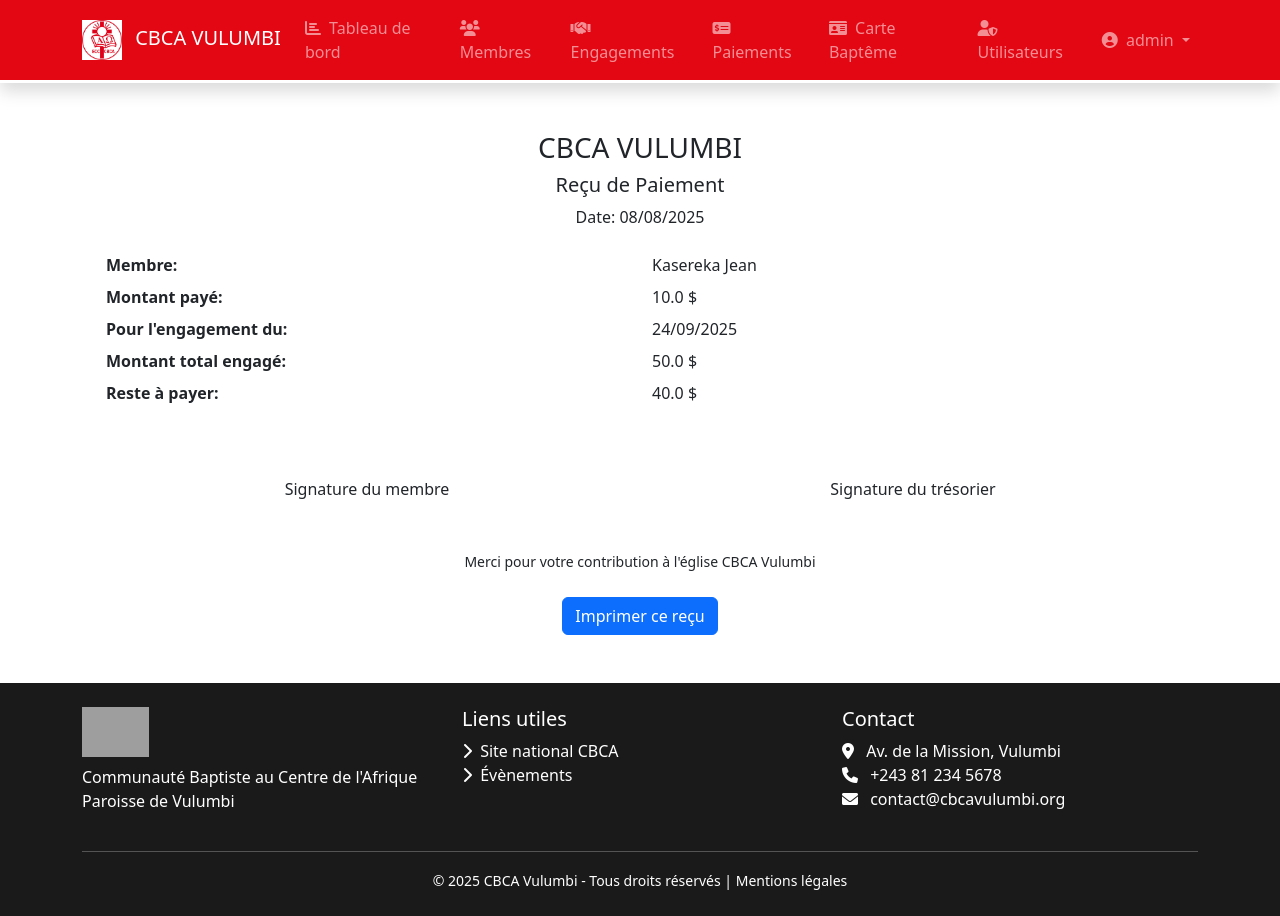
After one commit to MUYISA-KAVALAMI/encagement_cbca-, a Flask app: page /paiements/recu/1 in a window 1280 px wide. The commit adds this page. Run offline with Flask 3, Linux system fonts and the light colour scheme; a user stored in the database is signed in; grey boxes are pictures that could not be loaded.

```diff
--- a/app.py
+++ b/app.py
@@ -1,5 +1,7 @@
 # app.py
 import os, re
+import random
+import string
 from datetime import datetime, timedelta, date
 
 from flask import Flask, render_template, request, redirect, url_for, flash
@@ -112,6 +114,8 @@
             user.last_login = datetime.utcnow()
             db.session.commit()
             flash('Connexion réussie!', 'success')
+            if user.role == 'membre':
+                return redirect(url_for('accueil_membre'))
             return redirect(url_for('accueil'))
         flash('Identifiant ou mot de passe incorrect', 'danger')
     return render_template('login.html', title="Connexion")
@@ -185,8 +189,37 @@
             )
             db.session.add(nouveau_membre)
             db.session.commit()
-            flash('Membre ajouté avec succès!', 'success')
-            return redirect(url_for('liste_membres'))
+
+            from models import User
+
+            # Vérifier si un utilisateur existe déjà avec ce téléphone
+            if not User.query.filter_by(username=nouveau_membre.telephone).first():
+                lettres = ''.join(random.choices(string.ascii_uppercase, k=2))
+                chiffres = ''.join(random.choices(string.digits, k=4))
+                mot_de_passe = lettres + chiffres
+
+                nouvel_user = User(
+                    username=nouveau_membre.telephone,
+                    role='membre'
+                )
+                nouvel_user.set_password(mot_de_passe)
+                db.session.add(nouvel_user)
+                db.session.commit()
+
+                # Envoi de la notification WhatsApp avec le mot de passe
+                if nouveau_membre.apikey_callmebot and nouveau_membre.telephone:
+                    nom = nouveau_membre.cartebapteme.nom if nouveau_membre.cartebapteme else nouveau_membre.code_membre
+                    message = (
+                        f"Bienvenue {nom} à la CBCA VULUMBI !\n"
+                        f"Votre inscription a été enregistrée avec succès.\n"
+                        f"Compte utilisateur créé :\n"
+                        f"Identifiant : {nouveau_membre.telephone}\n"
+                        f"Mot de passe : {mot_de_passe}\n"
+                        f"Vous pouvez vous connecter pour souscrire et suivre vos opérations."
+                    )
+                    envoyer_whatsapp(nouveau_membre.telephone, nouveau_membre.apikey_callmebot, message)
+            else:
+                flash("Un utilisateur existe déjà avec ce numéro. Aucun nouveau compte utilisateur créé.", "warning")
         except Exception as e:
             db.session.rollback()
             flash(f"Erreur lors de l'ajout du membre: {str(e)}", 'danger')
@@ -232,12 +265,22 @@
     return render_template('membres/modifier.html', title="Modifier membre", membre=membre, groupes=groupes, cartes=cartes)
 
 @app.route('/membres/supprimer/<int:id>', methods=['POST'])
+@login_required
+@admin_required
 def supprimer_membre(id):
-
+    from models import Membre, User
     membre = Membre.query.get_or_404(id)
-    db.session.delete(membre)
-    db.session.commit()
-    flash('Membre supprimé avec succès', 'success')
+    try:
+        # Supprimer l'utilisateur lié si existe
+        user = User.query.filter_by(username=membre.telephone).first()
+        if user:
+            db.session.delete(user)
+        db.session.delete(membre)
+        db.session.commit()
+        flash('Membre (et utilisateur lié) supprimé avec succès', 'success')
+    except Exception as e:
+        db.session.rollback()
+        flash(f"Erreur lors de la suppression du membre: {str(e)}", "danger")
     return redirect(url_for('liste_membres'))
 
 @app.route('/membres/<int:id>')
@@ -527,12 +570,20 @@
             db.session.rollback()
             flash(f"Erreur: {str(e)}", "danger")
 
-    engagements = Engagement.query.order_by(Engagement.date_limite).all()
-    return render_template('paiements/ajouter.html',
-        title="Ajouter un paiement",
+    engagements = Engagement.query.all()
+    engagements_data = [
+        {
+            "id": e.id,
+            "montant_total": e.montant_total,
+            "montant_paye": sum(p.montant for p in e.paiements)
+        }
+        for e in engagements
+    ]
+    return render_template(
+        'paiements/ajouter.html',
         engagements=engagements,
-        date=date,
-        receipt_data=None
+        engagements_data=engagements_data,
+        date=date  # <-- Ajoute ceci
     )
 @app.route('/paiements/<int:id>/modifier', methods=['POST'])
 @login_required
@@ -561,6 +612,14 @@
         flash(f"Erreur : {str(e)}", "danger")
     return redirect(url_for('liste_paiements'))
 
+@app.route('/paiements/recu/<int:paiement_id>')
+@login_required
+@admin_required
+def imprimer_recu(paiement_id):
+    from models import Paiement
+    paiement = Paiement.query.get_or_404(paiement_id)
+    return render_template('paiements/recu.html', paiement=paiement)
+
 # -----------------------
 # Notifications
 # -----------------------
@@ -584,7 +643,7 @@
         ).scalar() or 0
 
         # Calcul du reste à payer
-        reste_a_payer = engagement.montant_total - total_paye
+        reste_a_payer = engagement.montant
 
         # Construction du message détaillé
         message = (
@@ -701,6 +760,80 @@
         db.session.rollback()
         flash(f"Erreur : {str(e)}", "danger")
     return redirect(url_for('liste_utilisateurs'))
+
+@app.route('/mes-engagements/souscrire', methods=['GET', 'POST'])
+@login_required
+@role_required('membre')
+def souscrire_engagement_membre():
+    from models import Engagement, Membre
+    membre = Membre.query.filter_by(telephone=current_user.username).first()
+    if not membre:
+        flash("Votre profil membre n'est pas trouvé.", "danger")
+        return redirect(url_for('accueil_membre'))
+
+    if request.method == 'POST':
+        montant_str = request.form.get('montant')
+        date_str = request.form.get('date_limite')
+        description = request.form.get('description', '').strip()
+
+        try:
+            montant = float(montant_str)
+            if montant <= 0:
+                raise ValueError("Montant invalide")
+        except Exception:
+            flash("Le montant doit être un nombre positif", "warning")
+            return redirect(url_for('souscrire_engagement_membre'))
+
+        try:
+            date_limite = datetime.strptime(date_str, '%Y-%m-%d').date()
+        except Exception:
+            flash("Format de date incorrect", "danger")
+            return redirect(url_for('souscrire_engagement_membre'))
+
+        nouvel_engagement = Engagement(
+            membre_id=membre.id,
+            montant_total=montant,
+            date_limite=date_limite,
+            description=description
+        )
+        db.session.add(nouvel_engagement)
+        db.session.commit()
+
+        # Notification WhatsApp
+        if membre.apikey_callmebot:
+            nom = membre.cartebapteme.nom if membre.cartebapteme else membre.code_membre
+            message = (
+                f"Bonjour {nom}, votre engagement de {montant:.2f}$ a été enregistré. "
+                f"Date limite : {date_limite.strftime('%d/%m/%Y')}."
+            )
+            envoyer_whatsapp(membre.telephone, membre.apikey_callmebot, message)
+
+        flash("Engagement souscrit avec succès !", "success")
+        return redirect(url_for('mes_engagements'))
+
+    return render_template('engagements/souscrire_membre.html', title="Souscrire un engagement")
+
+@app.route('/accueil-membre')
+@login_required
+@role_required('membre')
+def accueil_membre():
+    membre = Membre.query.filter_by(telephone=current_user.username).first()
+    engagements = []
+    paiements = []
+    if membre:
+        engagements = Engagement.query.filter_by(membre_id=membre.id).order_by(Engagement.date_limite.desc()).limit(3).all()
+        paiements = Paiement.query.join(Engagement).filter(Engagement.membre_id == membre.id).order_by(Paiement.date_paiement.desc()).limit(3).all()
+    return render_template('accueil_membre.html', membre=membre, engagements=engagements, paiements=paiements, title="Mon espace membre")
+
+@app.route('/mes-engagements')
+@login_required
+@role_required('membre')
+def mes_engagements():
+    from models import Engagement, Membre
+    membre = Membre.query.filter_by(telephone=current_user.username).first()
+    engagements = Engagement.query.filter_by(membre_id=membre.id).order_by(Engagement.date_limite).all()
+    return render_template('engagements/mes_engagements.html', title="Mes engagements", engagements=engagements)
+
 # -----------------------
 # Init DB + run
 # -----------------------
--- a/templates/base.html
+++ b/templates/base.html
@@ -26,7 +26,7 @@
 <body>
 <nav class="navbar navbar-expand-lg navbar-dark navbar-cbca shadow">
     <div class="container">
-        <a class="navbar-brand" href="{{ url_for('accueil') }}">
+        <a class="navbar-brand" href="{% if current_user.is_authenticated and current_user.role == 'membre' %}{{ url_for('accueil_membre') }}{% else %}{{ url_for('accueil') }}{% endif %}">
             <img src="{{ url_for('static', filename='logo.JPG') }}" alt="Logo CBCA" height="40" class="me-2">
             <span class="d-none d-md-inline">CBCA VULUMBI</span>
         </a>
@@ -36,6 +36,7 @@
 
         <div class="collapse navbar-collapse" id="navbarContent">
             <ul class="navbar-nav me-auto">
+                {% if current_user.is_authenticated and current_user.role == 'admin' %}
                     <li class="nav-item">
                         <a class="nav-link {% if request.endpoint == 'accueil' %}active{% endif %}" href="{{ url_for('accueil') }}">
                             <i class="fas fa-chart-bar me-1"></i> Tableau de bord
@@ -61,10 +62,25 @@
                             <i class="fas fa-id-card me-1"></i> Carte Baptême
                         </a>
                     </li>
-                {% if current_user.is_authenticated and current_user.role == 'admin' %}
                     <li class="nav-item">
                         <a class="nav-link {% if request.endpoint and request.endpoint.startswith('liste_utilisateurs') %}active{% endif %}" href="{{ url_for('liste_utilisateurs') }}">
                             <i class="fas fa-user-shield me-1"></i> Utilisateurs
+                        </a>
+                    </li>
+                {% elif current_user.is_authenticated and current_user.role == 'membre' %}
+                    <li class="nav-item">
+                        <a class="nav-link {% if request.endpoint == 'accueil_membre' %}active{% endif %}" href="{{ url_for('accueil_membre') }}">
+                            <i class="fas fa-home me-1"></i> Accueil membre
+                        </a>
+                    </li>
+                    <li class="nav-item">
+                        <a class="nav-link {% if request.endpoint == 'mes_engagements' %}active{% endif %}" href="{{ url_for('mes_engagements') }}">
+                            <i class="fas fa-handshake me-1"></i> Mes engagements
+                        </a>
+                    </li>
+                    <li class="nav-item">
+                        <a class="nav-link {% if request.endpoint == 'souscrire_engagement_membre' %}active{% endif %}" href="{{ url_for('souscrire_engagement_membre') }}">
+                            <i class="fas fa-plus-circle me-1"></i> Souscrire un engagement
                         </a>
                     </li>
                 {% endif %}
--- a/templates/login.html
+++ b/templates/login.html
@@ -82,14 +82,14 @@
                 <form method="POST" action="{{ url_for('login') }}">
                     <div class="mb-3">
                         <label for="username" class="form-label">
-                            <i class="fas fa-user me-1"></i>Nom d'utilisateur
+                            <i class="fas fa-user me-1"></i>Nom d'utilisateur ou le numéro de telephone pour les chretiens
                         </label>
                         <input type="text"
                                class="form-control form-control-lg"
                                id="username"
                                name="username"
                                required
-                               placeholder="Entrez votre nom d'utilisateur">
+                               placeholder="Entrez votre identifiat">
                     </div>
 
                     <div class="mb-3">
--- a/templates/membres/liste.html
+++ b/templates/membres/liste.html
@@ -46,6 +46,9 @@
                                 <a href="{{ url_for('modifier_membre', id=membre.id) }}" class="btn btn-outline-secondary no-print"  title="Modifier">
                                     <i class="fas fa-edit"></i>
                                 </a>
+                                <form action="{{ url_for('supprimer_membre', id=membre.id) }}" method="post" style="display:inline;" onsubmit="return confirm('Supprimer ce membre ? Cette action est irréversible !');">
+                                    <button type="submit" class="btn btn-danger btn-sm">Supprimer</button>
+                                </form>
                             </div>
                         </td>
                     </tr>
--- /dev/null
+++ b/templates/paiements/recu.html
@@ -0,0 +1,50 @@
+{% extends "base.html" %}
+{% block content %}
+<div class="receipt-container p-4">
+    <div class="text-center mb-4">
+        <h3>CBCA VULUMBI</h3>
+        <h5>Reçu de Paiement</h5>
+        <p>Date: {{ paiement.date_paiement.strftime('%d/%m/%Y') }}</p>
+    </div>
+    <div class="receipt-details">
+        <div class="row mb-2">
+            <div class="col-6"><strong>Membre:</strong></div>
+            <div class="col-6">{{ paiement.engagement.membre.cartebapteme.nom }}</div>
+        </div>
+        <div class="row mb-2">
+            <div class="col-6"><strong>Montant payé:</strong></div>
+            <div class="col-6">{{ paiement.montant }} $</div>
+        </div>
+        <div class="row mb-2">
+            <div class="col-6"><strong>Pour l'engagement du:</strong></div>
+            <div class="col-6">{{ paiement.engagement.date_limite.strftime('%d/%m/%Y') }}</div>
+        </div>
+        <div class="row mb-2">
+            <div class="col-6"><strong>Montant total engagé:</strong></div>
+            <div class="col-6">{{ paiement.engagement.montant_total }} $</div>
+        </div>
+        <div class="row mb-2">
+            <div class="col-6"><strong>Reste à payer:</strong></div>
+            <div class="col-6">{{ paiement.engagement.montant_restant() }} $</div>
+        </div>
+    </div>
+    <div class="signature mt-5 pt-4">
+        <div class="row">
+            <div class="col-6 text-center">
+                <p>Signature du membre</p>
+                <div class="signature-line"></div>
+            </div>
+            <div class="col-6 text-center">
+                <p>Signature du trésorier</p>
+                <div class="signature-line"></div>
+            </div>
+        </div>
+    </div>
+    <div class="footer mt-4 pt-2 text-center">
+        <small>Merci pour votre contribution à l'église CBCA Vulumbi</small>
+    </div>
+    <div class="text-center mt-4">
+        <button onclick="window.print()" class="btn btn-primary">Imprimer ce reçu</button>
+    </div>
+</div>
+{% endblock %}
```
Also changed, not shown: models.py (+7 -8 lines), templates/accueil_membre.html (added, +35 -0 lines), templates/engagements/mes_engagements.html (added, +33 -0 lines), templates/engagements/souscrire_membre.html (added, +25 -0 lines), templates/paiements/ajouter.html (+32 -33 lines), instance/cbca.db, static/uploads/Capture_decran_2025-07-24_192510.png (added). Lines whose indentation alone changed are shown as unchanged.
